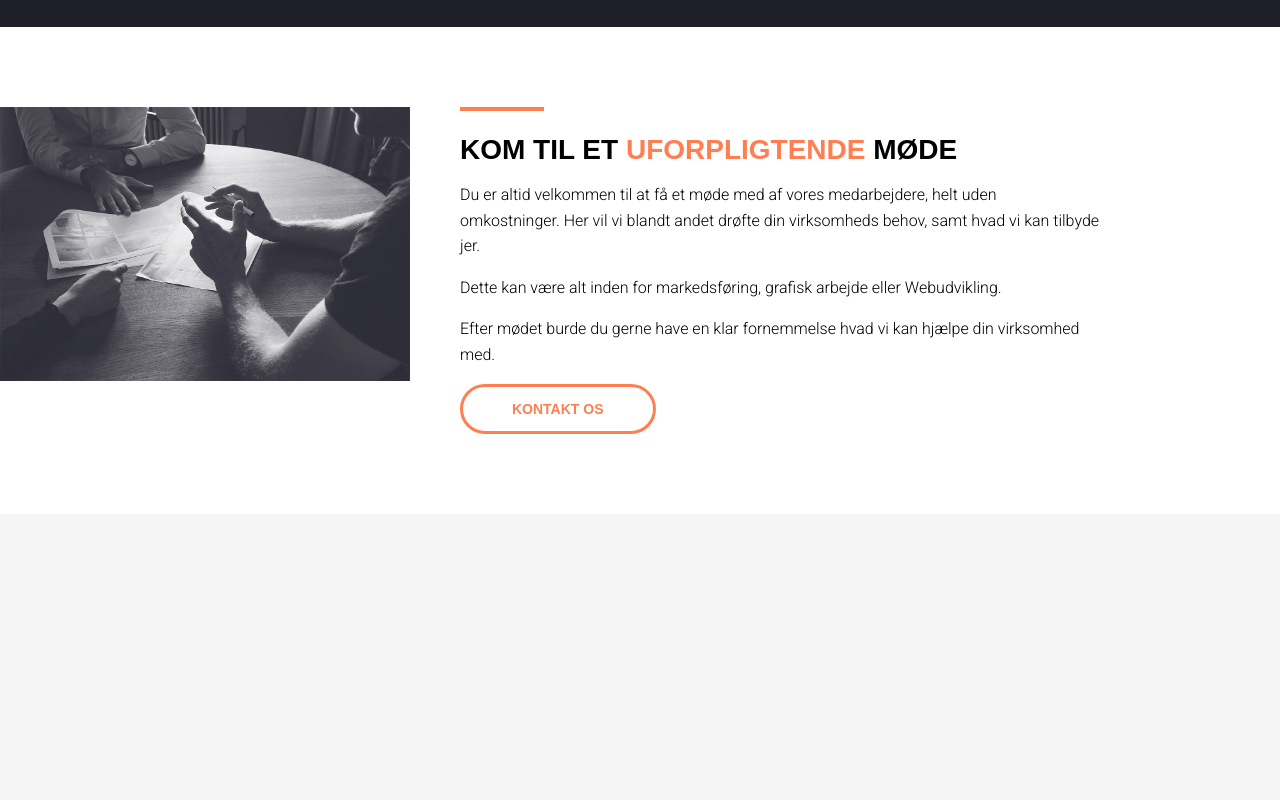
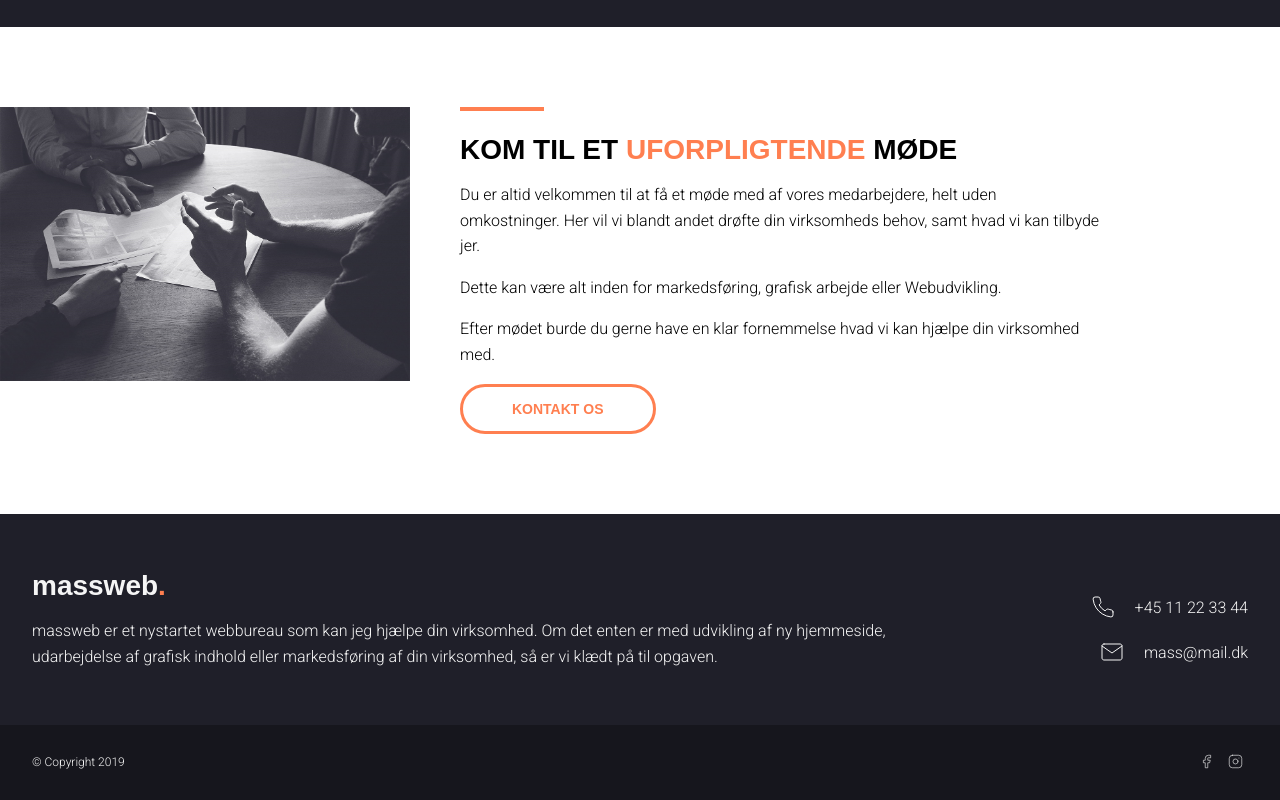
Before and after one commit to mathiasjor911/Opgave-5--Hjemmeside-til-egen-virksomhed, a website: page index.html in a window 1280 px wide. Shown: the part 1523-2323 px from the top of the page. Before the commit the page ends 2037 px from the top, so only its background shows below. Drawn offline with nearby package versions, Linux system fonts and the light colour scheme; a web font is replaced by a local one.

Commit message:
rettet footer

```diff
--- a/css/style.scss
+++ b/css/style.scss
@@ -811,7 +811,7 @@ background: $orange;
       background: darken($navy, 4);
       display: flex;
       justify-content: space-between;
-      max-width: 1400px;
+      max-width: 100%;
       padding: 1rem 2rem;
 
       .copyright-box {
--- a/index.html
+++ b/index.html
@@ -154,6 +154,46 @@
         </div>
     </section>
 
+    <section class="footer">
+        <div class="wrapper">
+            <div class="footer-logo">
+                <div class="logo">
+                    massweb<span class="highlight">.</span>
+                </div>
+                <p>massweb er et nystartet webbureau som kan jeg hjælpe din virksomhed. Om det enten er med udvikling af ny
+                    hjemmeside, udarbejdelse af grafisk indhold eller markedsføring af din virksomhed, så er vi klædt på til
+                    opgaven.</p>
+            </div>
+
+            <div class="footer-info">
+                <div class="footer-wrapper">
+                    <i data-feather="phone"></i>
+                    <p>+45 11 22 33 44</p>
+                </div>
+
+                <div class="footer-wrapper">
+                    <i data-feather="mail"></i>
+                    <p>mass@mail.dk</p>
+                </div>
+            </div>
+        </div>
+
+        <div class="some-footer">
+            <div class="copyright-box">
+                <p class="copyright">© Copyright 2019</p>
+            </div>
+            <div class="some-box">
+                <a href="https://www.facebook.com" target="_blank">
+                    <i data-feather="facebook"></i>
+                </a>
+                <a href="https://www.instagram.com" target="_blank">
+                    <i data-feather="instagram"></i>
+                </a>
+            </div>
+        </div>
+    </section>
+
+
 
 
     <script src="https://cdnjs.cloudflare.com/ajax/libs/jquery/3.4.1/jquery.min.js"></script>
```
Also changed, not shown: css/style.css, 1 other file.
